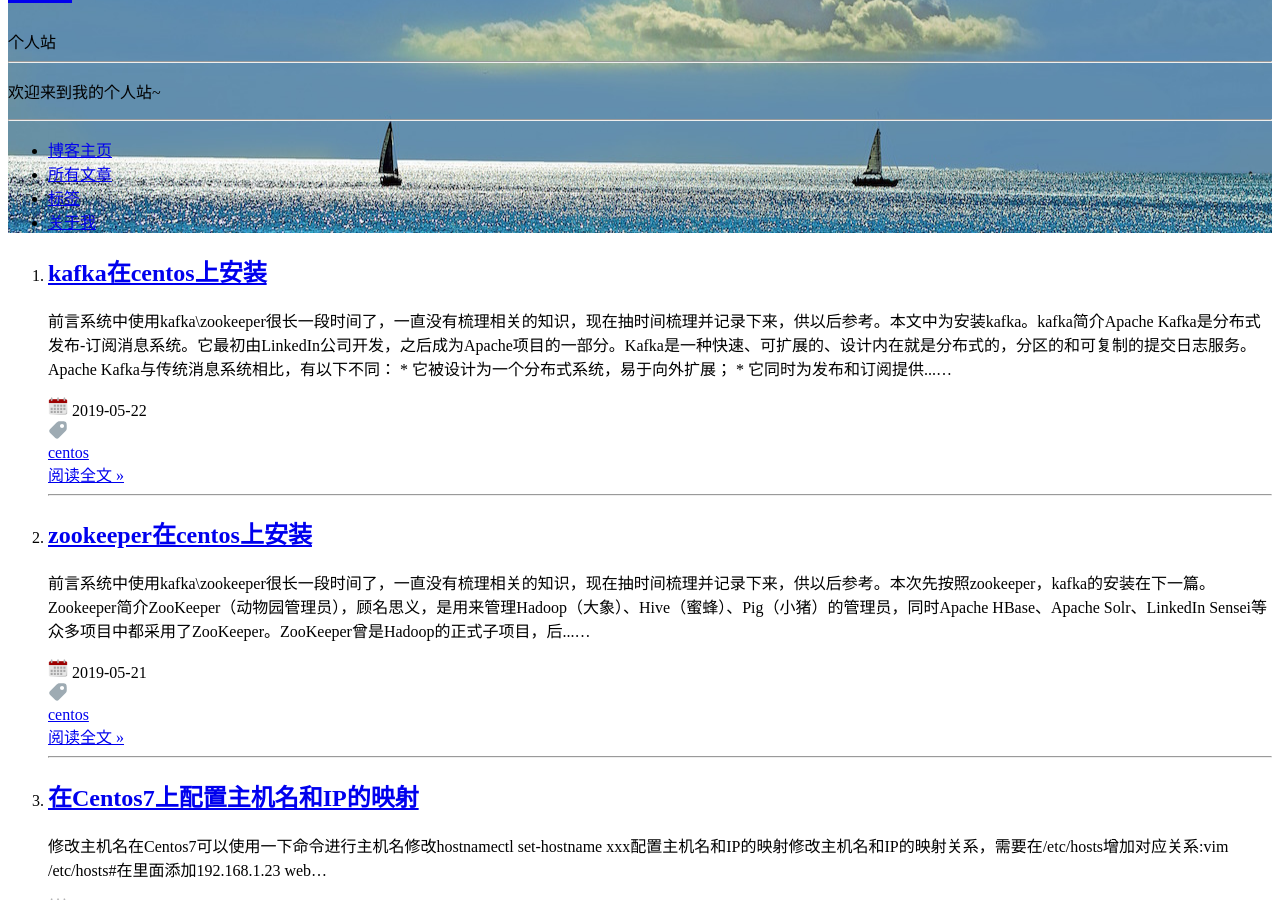
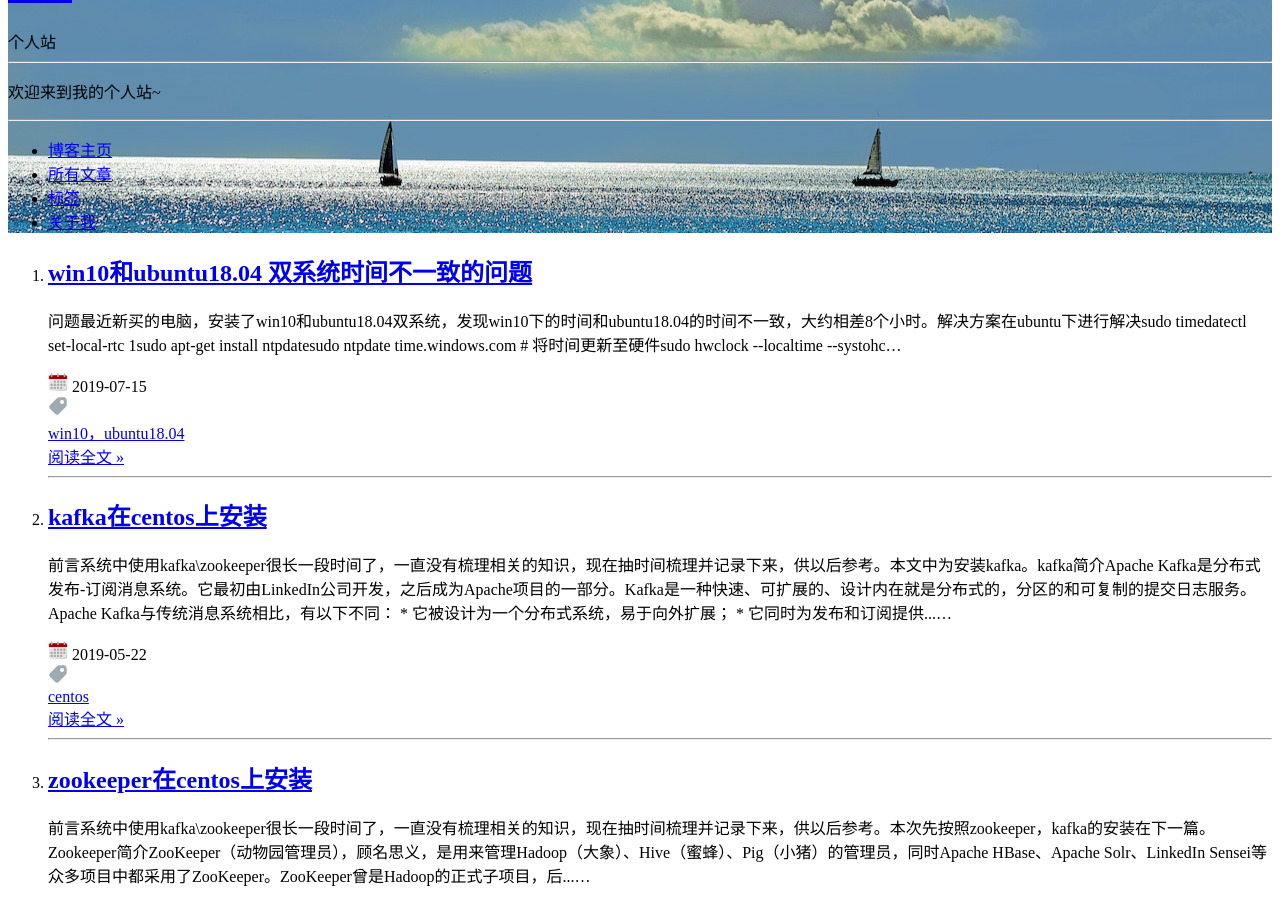
Before and after one commit to sdyz5210/sdyz5210.github.io, a Jekyll site: the page built from index.html, in a window 1280 px wide and 900 px high, scrolled down 513 px. Built offline with Jekyll 4.4.1, drawn with Linux system fonts in a browser that asks for light colours; nearby versions of some CDN libraries; the list of posts is cut into pages by our own code; some of the changed text lies outside the part shown.

Commit message:
add:解决win10和ubuntu18.04时间不一致的问题

````diff
--- /dev/null
+++ b/_posts/2019-7-15-win10-ubuntu18-set-time.md
@@ -0,0 +1,25 @@
+---
+layout: post
+title: win10和ubuntu18.04 双系统时间不一致的问题
+tags: [win10，ubuntu18.04]
+
+---
+
+### 问题
+
+最近新买的电脑，安装了win10和ubuntu18.04双系统，发现win10下的时间和ubuntu18.04的时间不一致，大约相差8个小时。
+
+### 解决方案
+
+在ubuntu下进行解决
+
+```
+sudo timedatectl set-local-rtc 1
+
+sudo apt-get install ntpdate
+sudo ntpdate time.windows.com
+
+ # 将时间更新至硬件
+sudo hwclock --localtime --systohc
+
+```
````
Also changed, not shown: _posts/2019-5-22-kafka-install.md (+1 -0 lines).
